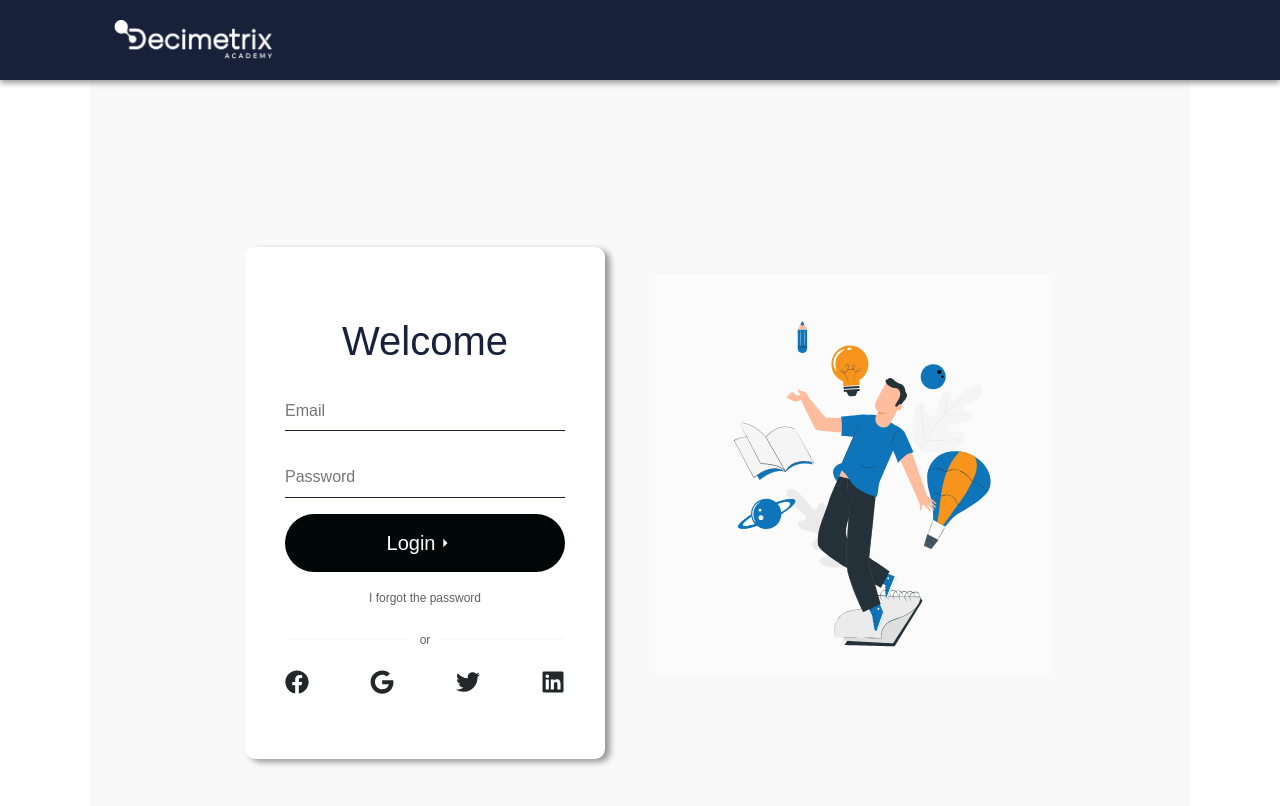
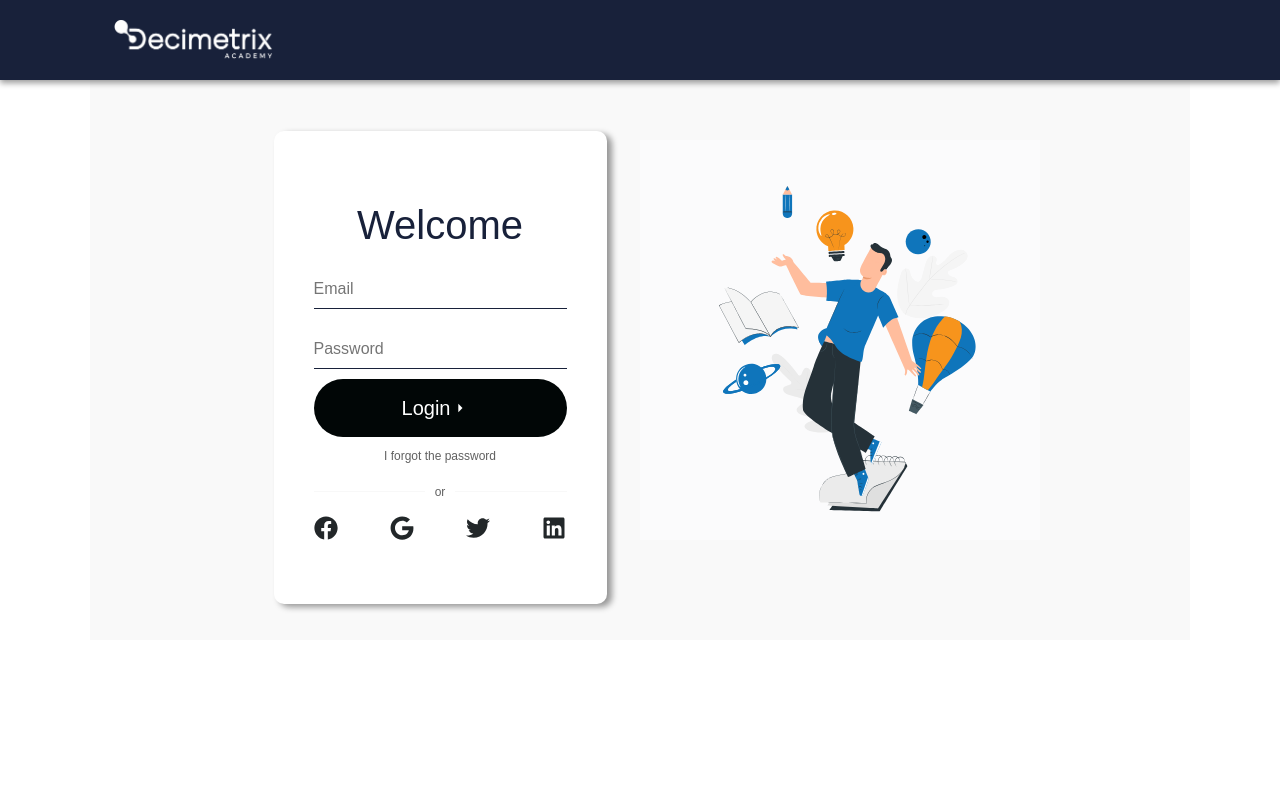
Before and after one commit to LuisMiguelLara2106/Academy, a React (Create React App) app: page /login in a window 1280 px wide. Shown: the top 806 px of the page. Built offline with nearby package versions, Linux system fonts and the light colour scheme; the HTML template or start-up script is replaced by a standard one.

Commit message:
fix login page

```diff
--- a/src/components/ButtonElements.js
+++ b/src/components/ButtonElements.js
@@ -21,6 +21,7 @@ export const Button = styled(LinkS)`
     &:hover {
         transition: all 0.2s ease-in-out;
         background: ${({primary}) => (primary ? '#fff' : '#8B63FF')};
+        color: ${({dark}) => (dark ? '#010606' : '#fff')};
     }
 `;
 
@@ -44,5 +45,6 @@ export const ButtonR = styled(LinkR)`
     &:hover {
         transition: all 0.2s ease-in-out;
         background: ${({primary}) => (primary ? '#fff' : '#8B63FF')};
+        color: ${({dark}) => (dark ? '#010606' : '#fff')};
     }
 `;
--- a/src/components/Login/LoginElements.js
+++ b/src/components/Login/LoginElements.js
@@ -2,11 +2,18 @@ import styled from 'styled-components';
 import {MdArrowForward, MdArrowRight } from 'react-icons/md'
 import {Link as LinkR} from 'react-router-dom';
 
-
+export const ContainerAdd = styled.div`
+    color: #fff;
+    display: flex;
+    flex-direction: column;
+    justify-content: center;
+    align-items: center;
+`;
 
 export const NavBar = styled.div`
     background: #18213A;
     height: 80px;
+    width: 100%;
     display: flex;
     justify-content: center;
     align-items: center;
@@ -44,7 +51,6 @@ export const NavbarLogo = styled(LinkR)`
         transition: all 0.2s ease-in-out;
         color: #8B63FF;
     }
-
 `;
 
 export const Img = styled.img`
@@ -69,11 +75,10 @@ export const Img = styled.img`
 
 export const LoginContainer = styled.div`
     display: flex;
-    flex-direction: column;
     align-items: center;
     justify-content: center;
     width: 100%;
-    height: 80vh;
+    height: 100%;
     background-color: #f9f9f9;
 `;
 
@@ -134,16 +139,16 @@ export const ImgWrap = styled.div`
 
 
 export const LoginWrapper = styled.div`
-    display: grid;
-    z-index: 1;
-    height: 860px;
+    height: 100%;
     width: 100%;
     max-width: 1100px;
-    margin-right: auto;
-    margin-left: auto;
-    padding: 0 24px;
+    padding-top: 30px;
+    margin-left: 30px;
+    margin-right: 30px;
+    background-color: #f9f9f9;
+    display: flex;
     justify-content: center;
-    background-color: #f9f9f9;
+    align-items: center;
 `;
 
 export const InfoRow = styled.div`
@@ -152,7 +157,7 @@ export const InfoRow = styled.div`
     align-items: center;
     grid-template-areas: ${({imgStart}) => imgStart ? `'col2 col1'`: `'col1 col2'`};
 
-    @media screen and (max-width: 768px) {
+    @media screen and (max-width: 800px) {
         grid-template-areas: ${({imgStart}) => imgStart ? `'col1' 'col2'`: `'col1 col1' 'col2 col2'`}
     }
 `;
@@ -166,8 +171,9 @@ export const Column1 = styled.div`
 export const Column2 = styled.div`
     margin-bottom: 0px;
     margin-top: 30px;
-    padding: 0 15px;
     grid-area: col2;
+    display: flex;
+    justify-content: center;
 `;
 
 export const SocialIcons = styled.div`
@@ -180,6 +186,11 @@ export const SocialIcons = styled.div`
 export const SocialIconLink = styled.a`
   color: #222729;
   font-size: 24px;
+
+  &:hover {
+        transition: all 0.2s ease-in-out;
+        color: #8B63FF;
+  }
 `;
 
 export const Divider = styled.div`
--- a/src/components/Login/index.js
+++ b/src/components/Login/index.js
@@ -9,6 +9,7 @@ import animation from "../../lotties/academy-guy.json";
 import { FaFacebook, FaTwitter, FaLinkedin, FaGoogle } from "react-icons/fa";
 
 import {
+    ContainerAdd,
     NavBar,
     NavbarLogo,
     NavbarContainer,
@@ -41,12 +42,12 @@ const Login = () => {
 
     return (
         <>
+        <ContainerAdd>
             <NavBar>
             <NavbarContainer>
                 <NavbarLogo to='/'><Img src={logoBlanco} /></NavbarLogo>
             </NavbarContainer>
             </NavBar>
-
             <LoginWrapper>
                     <InfoRow>
                         <Column1>
@@ -97,6 +98,8 @@ const Login = () => {
                         </Column2>
                     </InfoRow>
             </LoginWrapper>
+
+        </ContainerAdd>
         </>
     )
 }
--- a/src/components/Modal/Data.js
+++ b/src/components/Modal/Data.js
@@ -9,9 +9,9 @@ export const modalObjectPhysics = {
     imgBg: '#18213A',
     lightText: true,
     lightTextDesc: true,
-    topLine: 'My activity',
-    description: 'Active courses',
-    buttonLabel: 'Join Now',
+    topLine: 'My recent activity',
+    description: 'Courses in progress',
+    buttonLabel: 'Carry on',
     imgStart: false,
     modalImg: imgPhysics,
     alt: 'study'
@@ -23,7 +23,7 @@ export const modalObjectMaths = {
     lightTextDesc: true,
     topLine: 'My recent activity',
     description: 'Courses in progress',
-    buttonLabel: 'Join Now',
+    buttonLabel: 'Carry on',
     imgStart: false,
     modalImg: imgMath,
     alt: 'study'
@@ -33,9 +33,9 @@ export const modalObjectChemestry = {
     imgBg: '#18213A',
     lightText: true,
     lightTextDesc: true,
-    topLine: 'ready?',
-    description: 'Learn chemestry with the best teacher.',
-    buttonLabel: 'Join Now',
+    topLine: 'My recent activity',
+    description: 'Courses in progress',
+    buttonLabel: 'Carry on',
     imgStart: false,
     modalImg: imgChemestry,
     alt: 'study'
@@ -45,9 +45,9 @@ export const modalObjectProblems = {
     imgBg: '#18213A',
     lightText: true,
     lightTextDesc: true,
-    topLine: 'ready?',
-    description: 'Learn problems with the best teacher.',
-    buttonLabel: 'Join Now',
+    topLine: 'My recent activity',
+    description: 'Courses in progress',
+    buttonLabel: 'Carry on',
     imgStart: false,
     modalImg: imgProblems,
     alt: 'study'
--- a/src/components/Modal/index.js
+++ b/src/components/Modal/index.js
@@ -93,7 +93,7 @@ const Modal = ({
                                     </InfoCourse>
                                 </ContainerInfoCourse>
                                 <ContainerButtonCourse>
-                                    <ModalButton>Carry on</ModalButton>
+                                    <ModalButton>{objectModal.buttonLabel}</ModalButton>
                                 </ContainerButtonCourse>
                             </ModalCourse>
                         </ModalTargetContainer>
```
